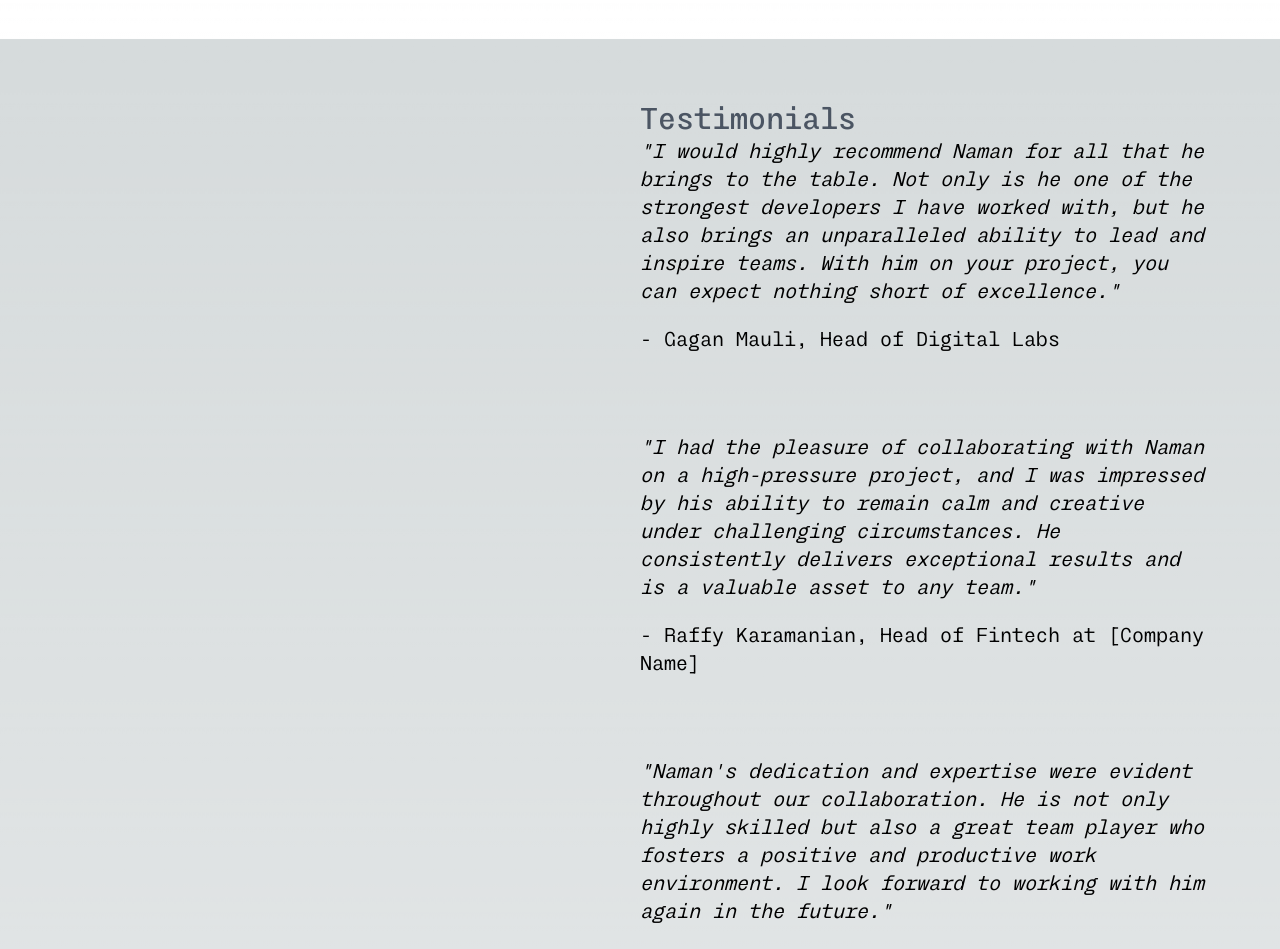
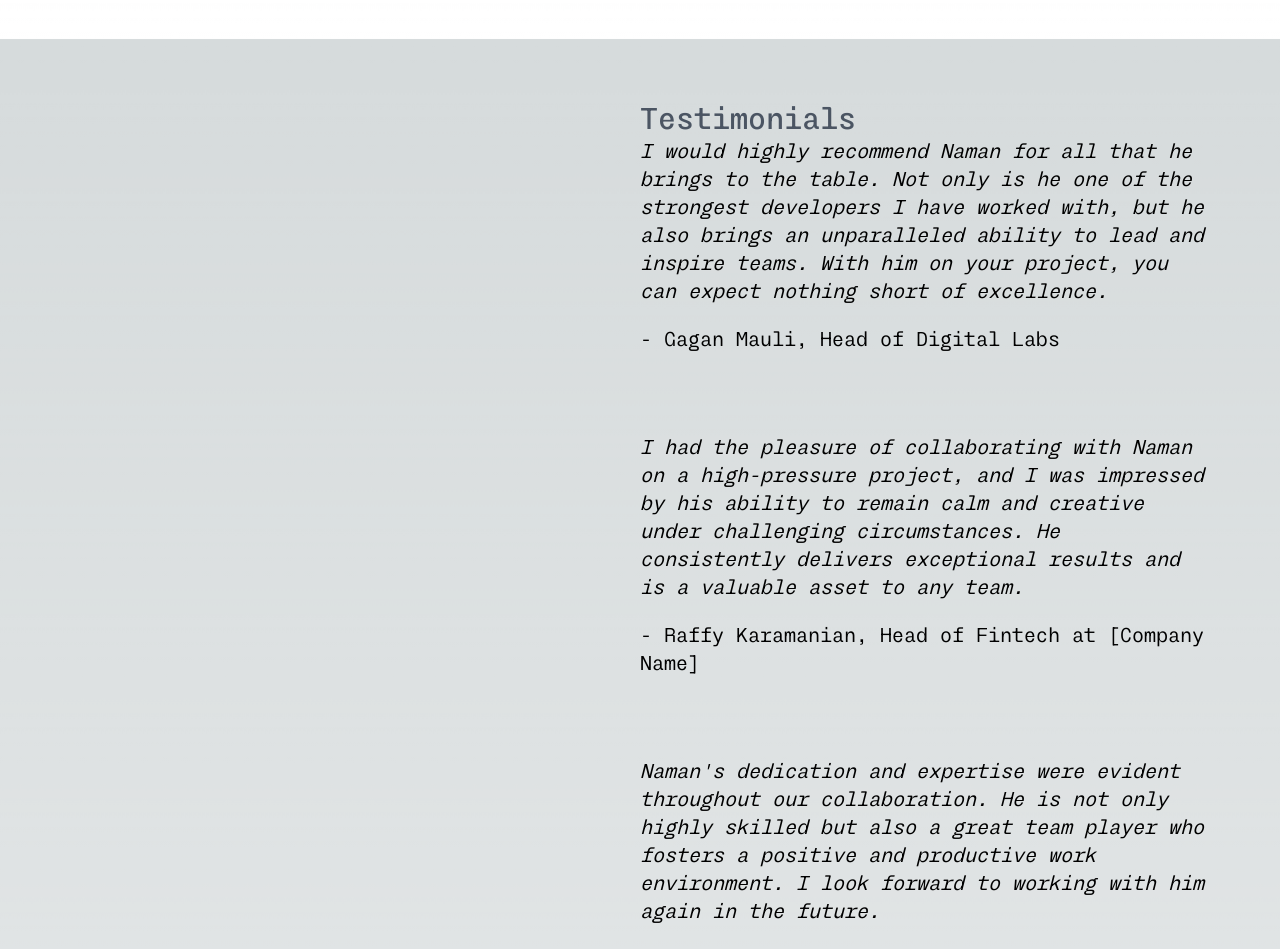
Before and after one commit to NAMANIND/portfolio, a Next.js app: page / in a window 1280 px wide. Shown: the part 3580-4529 px from the top of the page. Built offline with nearby package versions, Linux system fonts and the light colour scheme.

Commit message:
Initial changes 2

```diff
--- a/src/components/homeinfo/Homeinfo.js
+++ b/src/components/homeinfo/Homeinfo.js
@@ -9,7 +9,7 @@ function Homeinfo() {
         <div className="text-3xl leading-[150%]    tracking-tight">
           {/* <h2></h2> */}
           <p>
-            Hi, I'm Naman Rai. With a proven track record of developing
+            Hi, I{"'"}m Naman Rai. With a proven track record of developing
             impactful digital solutions, I bring over 2 years of experience in
             full-stack development, specializing in cross-platform applications
             and dynamic website designs. I thrive on collaboration and am
@@ -62,9 +62,9 @@ function Homeinfo() {
 
             <p>
               I specialize in developing cutting-edge digital solutions that
-              shape the future of brands. Whether it's launching new products or
-              optimizing existing ones, I ensure your brand stands out and makes
-              a lasting impact.
+              shape the future of brands. Whether it{"'"}s launching new
+              products or optimizing existing ones, I ensure your brand stands
+              out and makes a lasting impact.
             </p>
           </div>
         </div>
@@ -78,11 +78,11 @@ function Homeinfo() {
               <div>
                 <p>
                   <em>
-                    "I would highly recommend Naman for all that he brings to
-                    the table. Not only is he one of the strongest developers I
-                    have worked with, but he also brings an unparalleled ability
-                    to lead and inspire teams. With him on your project, you can
-                    expect nothing short of excellence."
+                    I would highly recommend Naman for all that he brings to the
+                    table. Not only is he one of the strongest developers I have
+                    worked with, but he also brings an unparalleled ability to
+                    lead and inspire teams. With him on your project, you can
+                    expect nothing short of excellence.
                   </em>
                 </p>
                 <p className="mt-5">- Gagan Mauli, Head of Digital Labs</p>
@@ -90,11 +90,11 @@ function Homeinfo() {
               <div>
                 <p>
                   <em>
-                    "I had the pleasure of collaborating with Naman on a
+                    I had the pleasure of collaborating with Naman on a
                     high-pressure project, and I was impressed by his ability to
                     remain calm and creative under challenging circumstances. He
                     consistently delivers exceptional results and is a valuable
-                    asset to any team."
+                    asset to any team.
                   </em>
                 </p>
                 <p className="mt-5">
@@ -104,11 +104,11 @@ function Homeinfo() {
               <div>
                 <p>
                   <em>
-                    "Naman's dedication and expertise were evident throughout
+                    Naman{"'"}s dedication and expertise were evident throughout
                     our collaboration. He is not only highly skilled but also a
                     great team player who fosters a positive and productive work
                     environment. I look forward to working with him again in the
-                    future."
+                    future.
                   </em>
                 </p>
                 <p className="mt-5">
--- a/src/components/nav/Navbar.js
+++ b/src/components/nav/Navbar.js
@@ -60,7 +60,7 @@ function Navbar() {
                 <li className="relative group">
                   <a href="/projects" className=" hover:text-black   text-2xl">
                     <span className="tracking-[-1em] mr-5 group-hover:tracking-normal group-hover:mr-3  transition-all duration-300 ease-in-out">
-                      //
+                      {"//"}
                     </span>
                     {location ? "Viewing Work" : "View Work"}
                   </a>
```
